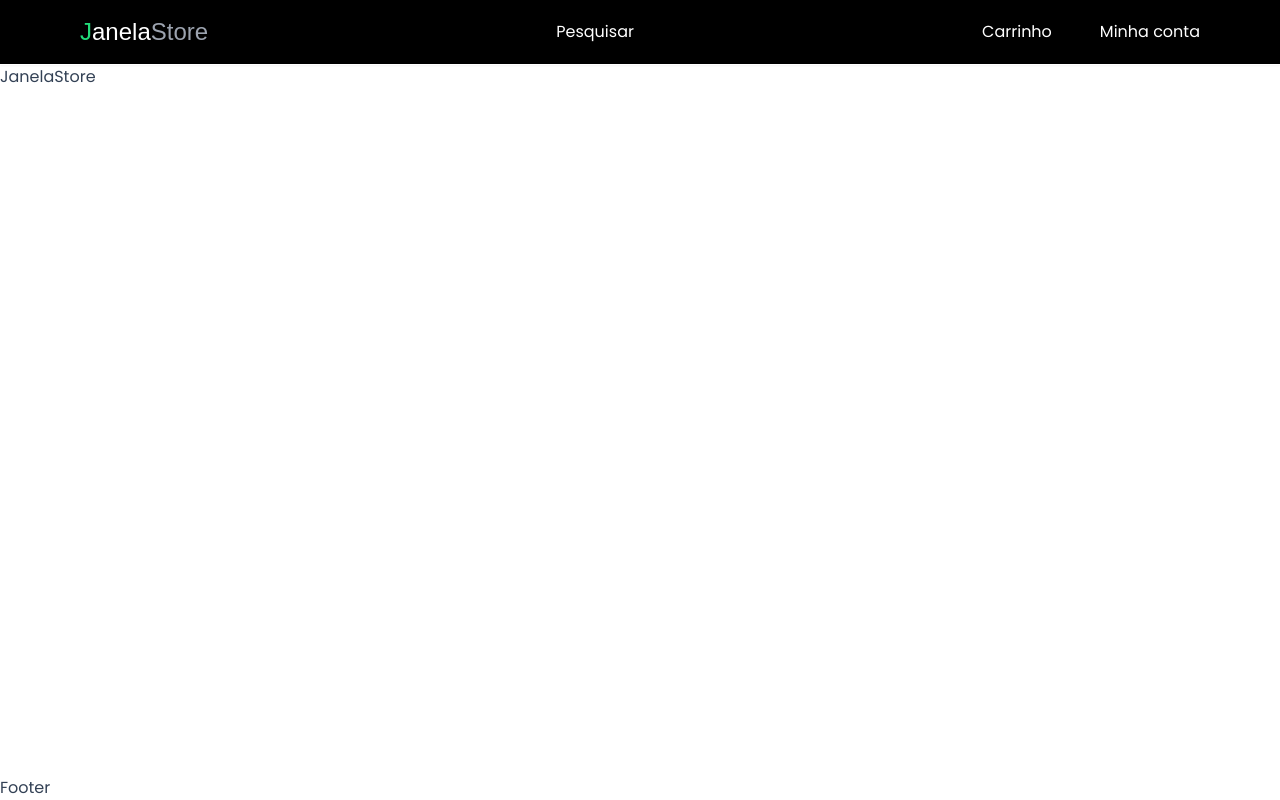
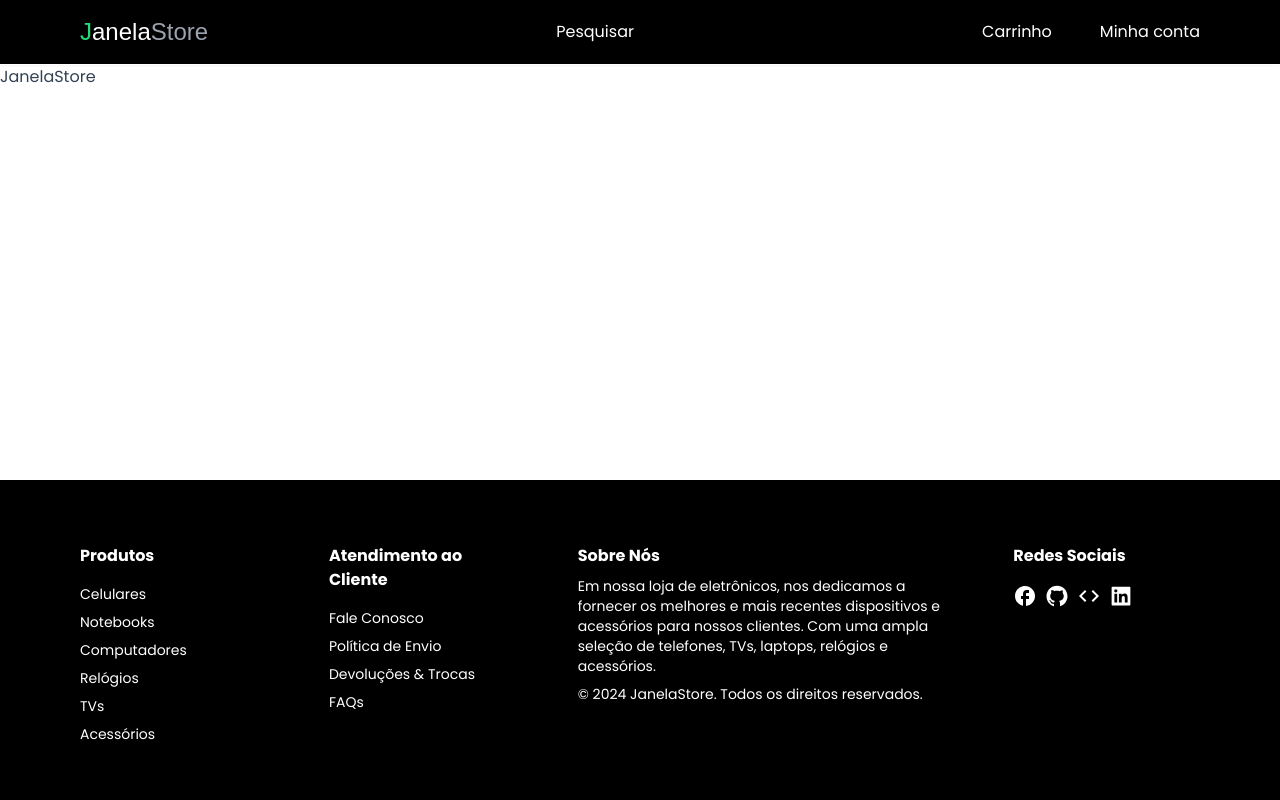
Before and after one commit to trichains/janelastore, a Next.js app: page / in a window 1280 px wide. Built offline with nearby package versions, Linux system fonts and the light colour scheme; a web font is replaced by a local one.

Commit message:
add: footer

```diff
--- a/app/components/footer/Footer.tsx
+++ b/app/components/footer/Footer.tsx
@@ -1,7 +1,62 @@
-import React from 'react';
+import Link from 'next/link';
+import Container from '../Container';
+import FooterList from './FooterList';
+import { MdCode, MdFacebook } from 'react-icons/md';
+import { AiFillGithub, AiFillLinkedin } from 'react-icons/ai';
 
 const Footer = () => {
-  return <div>Footer</div>;
+  return (
+    <footer className="bg-black text-white text-sm mt-16">
+      <Container>
+        <div className="flex flex-col md:flex-row justify-between pt-16 pb-8">
+          <FooterList>
+            <h3 className="text-base font-bold mb-2">Produtos</h3>
+            <Link href="#">Celulares</Link>
+            <Link href="#">Notebooks</Link>
+            <Link href="#">Computadores</Link>
+            <Link href="#">Relógios</Link>
+            <Link href="#">TVs</Link>
+            <Link href="#">Acessórios</Link>
+          </FooterList>
+
+          <FooterList>
+            <h3 className="text-base font-bold mb-2">Atendimento ao Cliente</h3>
+            <Link href="#">Fale Conosco</Link>
+            <Link href="#">Política de Envio</Link>
+            <Link href="#">Devoluções & Trocas</Link>
+            <Link href="#">FAQs</Link>
+          </FooterList>
+
+          <div className="w-full md:w-1/3 mb-6 md:mb-0">
+            <h3 className="text-base font-bold mb-2">Sobre Nós</h3>
+            <p className="mb-2">
+              Em nossa loja de eletrônicos, nos dedicamos a fornecer os melhores e mais recentes dispositivos e
+              acessórios para nossos clientes. Com uma ampla seleção de telefones, TVs, laptops, relógios e acessórios.
+            </p>
+            <p>&copy; {new Date().getFullYear()} JanelaStore. Todos os direitos reservados.</p>
+          </div>
+
+          <FooterList>
+            <h3 className="text-base font-bold mb-2">Redes Sociais</h3>
+            <div className="flex gap-2">
+              <Link href="https://facebook.com/trichains" target="_blank" rel="noopener noreferrer">
+                <MdFacebook size={24} />
+              </Link>
+              <Link href="https://github.com/trichains" target="_blank" rel="noopener noreferrer">
+                <AiFillGithub size={24} />
+              </Link>
+              <Link href="https://trichains.dev" target="_blank" rel="noopener noreferrer">
+                <MdCode size={24} />
+              </Link>
+              <Link href="https://www.linkedin.com/in/trichains/" target="_blank" rel="noopener noreferrer">
+                <AiFillLinkedin size={24} />
+              </Link>
+            </div>
+          </FooterList>
+        </div>
+      </Container>
+    </footer>
+  );
 };
 
 export default Footer;
--- /dev/null
+++ b/app/components/footer/FooterList.tsx
@@ -0,0 +1,9 @@
+interface FooterListProps {
+  children: React.ReactNode;
+}
+
+const FooterList: React.FC<FooterListProps> = ({ children }) => {
+  return <div className="w-full sm:w-1/2 md:w-1/4 lg:w-1/6 mb-6 flex flex-col gap-2">{children}</div>;
+};
+
+export default FooterList;
```
Also changed, not shown: package.json (+5 -4 lines), 1 other file (tests, documents, lock files or other folders).
